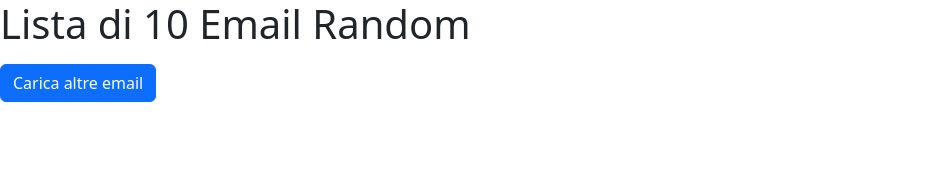
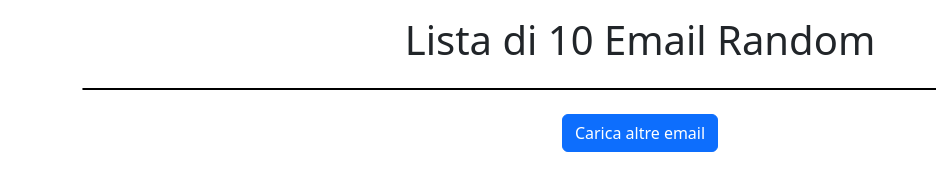
Before and after one commit to Giovanni-Iapichino/js-email-list, a plain HTML site: page index.html in a window 1280 px wide. Shown: the whole page, without its empty margins (0-936 px from the left). Drawn offline with nearby package versions, Linux system fonts and the light colour scheme; no server answers.

Commit message:
add-bootstrap

```diff
--- a/index.html
+++ b/index.html
@@ -35,11 +35,18 @@
     <header></header>
 
     <main>
-      <h1>Lista di 10 Email Random</h1>
-      <ul id="emailList"></ul>
-      <button id="loadEmails" class="btn btn-primary mb-4">
-        Carica altre email
-      </button>
+      <div class="container">
+        <h1 class="text-center py-3">Lista di 10 Email Random</h1>
+        <ul
+          id="emailList"
+          class="list-group text-center border border-black"
+        ></ul>
+        <div class="d-flex justify-content-center align-items-center">
+          <button id="loadEmails" class="btn btn-primary mt-4">
+            Carica altre email
+          </button>
+        </div>
+      </div>
     </main>
 
     <footer></footer>
--- a/javascript.js
+++ b/javascript.js
@@ -11,6 +11,7 @@ const randomMailList = () => {
       const email = response.data.response;
       const li = document.createElement("li");
       li.innerText = email;
+      li.classList.add("list-group-item");
       emailList.appendChild(li);
     });
   }
```
